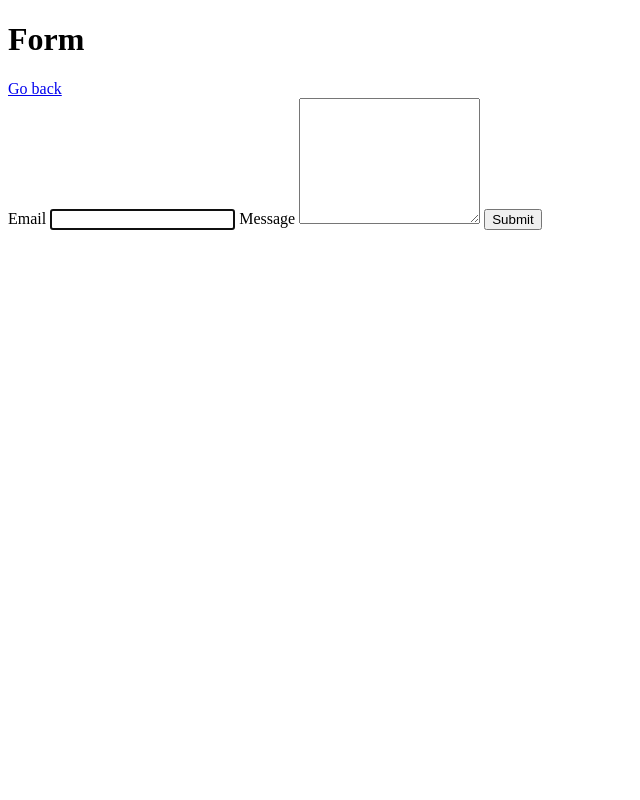
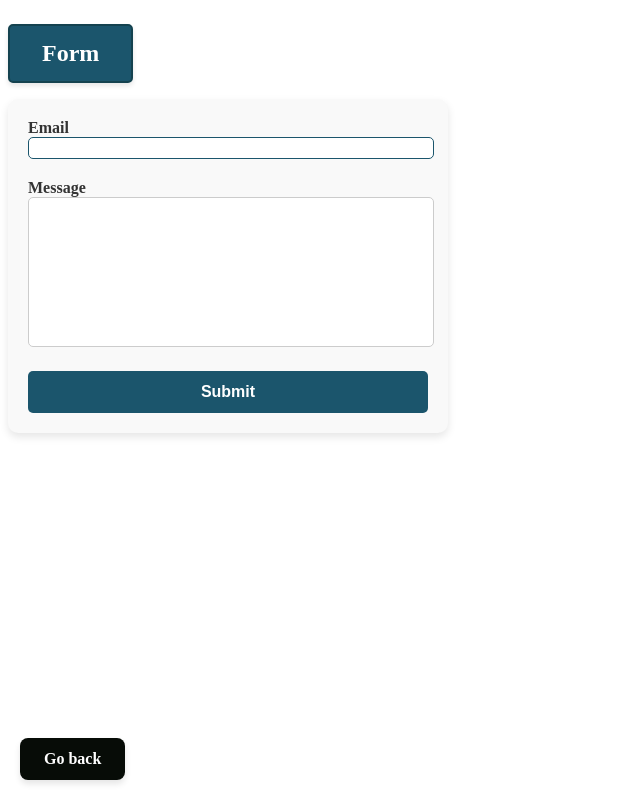
Before and after one commit to TaniaDumych/goit-js-hw-09, a website built with Vite: page src/2-form.html in a window 1280 px wide. Shown: the whole page, without its empty margins (0-640 px from the left). Built offline with nearby package versions, Linux system fonts and the light colour scheme.

Commit message:
commite css form

```diff
--- a/src/css/1-gallery.css
+++ b/src/css/1-gallery.css
@@ -11,6 +11,7 @@ grid-template-columns: repeat(3, 1fr);
 gap: 24px;
 width: 60vw;
 height: 60vh;
+margin-top: -5px;
 }
 .gallery-item {
 display: flex;
@@ -23,22 +24,18 @@ justify-content: center;
 object-fit: cover;
 }
 .main-title {
-padding: 12px 24px;
- background-color: #1b556c;
+display: inline-block;
+padding: 14px 32px;
+background-color: #1b556c;
 color: white;
 text-decoration: none;
-border-radius: 7px;
-box-shadow: 0 4px 6px rgba(0, 0, 0, 0.1);
- transition: background-color 0.3s ease, transform 0.2s ease;
+ border-radius: 5px;
+ border: 2px solid #14424f;
+box-shadow: 0 3px 5px rgba(0, 0, 0, 0.1);
+transition: background-color 0.3s ease, transform 0.2s ease;
 text-align: center;
-}
-.main-title:hover {
- background-color: #1b556c;
-transform: scale(1.05);
-}
-.main-title:active {
-background-color: #1b556c;
-transform: scale(1);
+ font-size: 24px;
+font-weight: bold;
 }
 .back-link {
 position: fixed;
--- a/src/css/2-form.css
+++ b/src/css/2-form.css
@@ -0,0 +1,92 @@
+.back-link {
+    position: fixed;
+    bottom: 20px;
+    left: 20px;
+    padding: 12px 24px;
+    background-color: #070c07;
+    color: white;
+    font-size: 16px;
+    font-weight: 600;
+    text-decoration: none;
+    border-radius: 8px;
+    box-shadow: 0 4px 6px rgba(0, 0, 0, 0.1);
+    transition: background-color 0.3s ease, transform 0.2s ease;
+}
+.back-link:hover {
+    background-color: #070c07;
+    transform: scale(1.05);
+}
+.back-link:active {
+    background-color: #070c07;
+    transform: scale(1);
+}
+.main-title {
+display: inline-block;
+padding: 14px 32px;
+ background-color: #1b556c;
+color: white;
+text-decoration: none;
+border-radius: 5px;
+border: 2px solid #14424f;
+ box-shadow: 0 3px 5px rgba(0, 0, 0, 0.1);
+ transition: background-color 0.3s ease, transform 0.2s ease;
+text-align: center;
+font-size: 24px;
+font-weight: bold;
+}
+
+.feedback-form {
+    max-width: 400px;
+    padding: 20px;
+    background-color: #f9f9f9;
+    border-radius: 10px;
+    box-shadow: 0 4px 8px rgba(0, 0, 0, 0.1);
+}
+
+.feedback-form label {
+    display: block;
+    font-weight: bold;
+    margin-bottom: 5px;
+    color: #333;
+}
+
+.feedback-form input,
+.feedback-form textarea {
+    width: 100%;
+    margin-bottom: 15px;
+    border: 1px solid #ccc;
+    border-radius: 5px;
+    font-size: 16px;
+    transition: border-color 0.3s ease;
+}
+
+.feedback-form input:focus,
+.feedback-form textarea:focus {
+    border-color: #1b556c;
+    outline: none;
+}
+
+.feedback-form textarea {
+    resize: none;
+}
+
+.feedback-form button {
+    width: 100%;
+    padding: 12px;
+    background-color: #1b556c;
+    color: white;
+    font-size: 16px;
+    font-weight: bold;
+    border: none;
+    border-radius: 5px;
+    cursor: pointer;
+    transition: background-color 0.3s ease, transform 0.2s ease;
+}
+
+.feedback-form button:hover {
+    background-color: #164356;
+}
+
+.feedback-form button:active {
+    transform: scale(0.98);
+}
--- a/src/js/2-form.js
+++ b/src/js/2-form.js
@@ -0,0 +1,32 @@
+const form = document.querySelector('.feedback-form');
+const LOCAL_STORAGE_KEY = 'feedback-form-state';
+
+let formData = {
+  email: '',
+  message: '',
+};
+
+const savedData = localStorage.getItem(LOCAL_STORAGE_KEY);
+if (savedData) {
+  formData = JSON.parse(savedData);
+  form.elements.email.value = formData.email;
+  form.elements.message.value = formData.message;
+}
+
+form.addEventListener('input', event => {
+  formData[event.target.name] = event.target.value.trim();
+  localStorage.setItem(LOCAL_STORAGE_KEY, JSON.stringify(formData));
+});
+
+form.addEventListener('submit', event => {
+  event.preventDefault();
+
+  if (!formData.email || !formData.message) {
+    alert('Fill please all fields');
+    return;
+  }
+
+  localStorage.removeItem(LOCAL_STORAGE_KEY);
+  form.reset();
+  formData = { email: '', message: '' };
+});
```
Also changed, not shown: src/2-form.html (+3 -5 lines).
